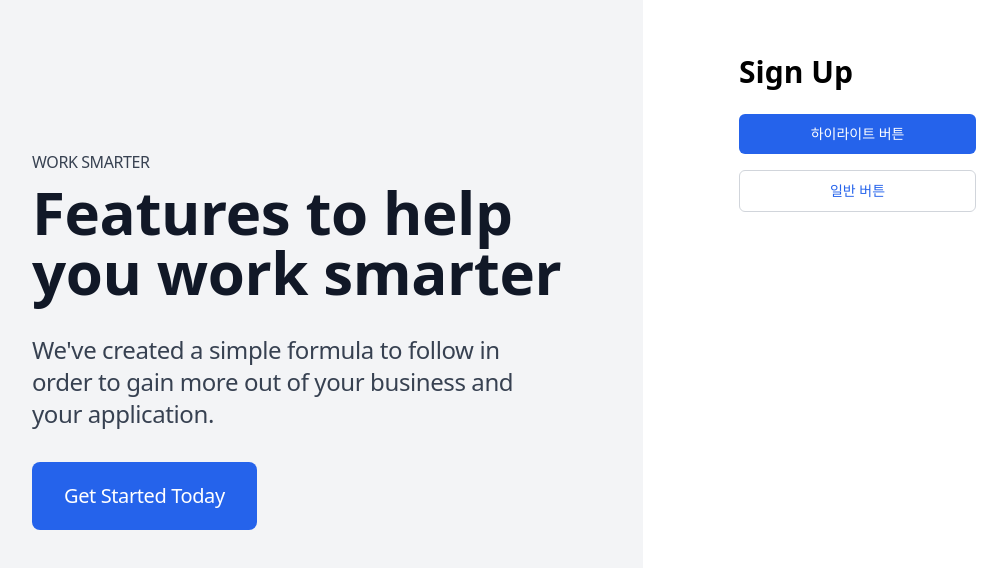
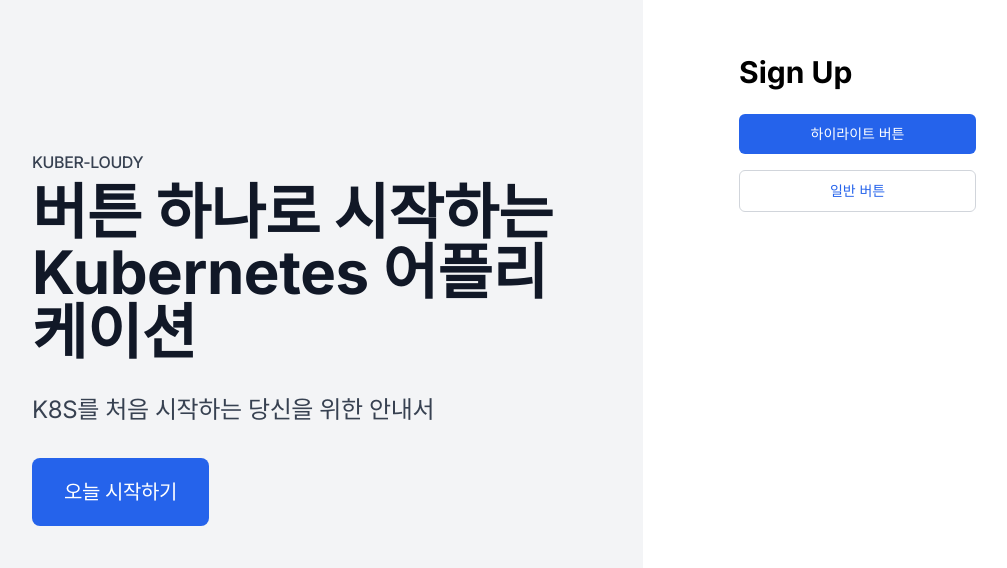
Before and after one commit to KUBER-LOUDY/kuber-loudy-front, a Next.js app: page / in a window 1280 px wide. Shown: the part 122-690 px from the top of the page, without its empty margins (88-1095 px from the left). Built offline with nearby package versions, Linux system fonts and the light colour scheme.

Commit message:
🖋 chore: app router structure 적용

```diff
--- /dev/null
+++ b/app/(dashboard)/layout.tsx
@@ -0,0 +1,35 @@
+export default function DashboardLayout({
+    children, // will be a page or nested layout
+  }: {
+    children: React.ReactNode
+  }) {
+    return (
+        <body className="bg-gray-100 flex">
+
+        <aside className="relative bg-sidebar h-screen w-64 hidden sm:block shadow-xl ">
+            <div className="p-6">
+                <a href="dashboard/blank.tsx" className="text-white text-3xl font-semibold uppercase hover:text-gray-300">admin</a>
+                <button className="w-full bg-white cta-btn font-semibold py-2 mt-5 rounded-br-lg rounded-bl-lg rounded-tr-lg shadow-lg hover:shadow-xl hover:bg-gray-300 flex items-center justify-center">
+                    <i className="fas fa-plus mr-3"></i> new report
+                </button>
+            </div>
+        </aside>
+        <section>
+            {
+
+        /* Include shared UI here e.g. a header or sidebar */
+
+
+            }
+            <nav className="text-white text-base font-semibold pt-3">
+                <a href="dashboard/boardMain.html" className="flex items-center active-nav-link text-white py-4 pl-6 nav-item">
+                    <i className="fas fa-tachometer-alt mr-3"></i>
+                    Dashboard
+                </a>
+            </nav>
+
+            {children}
+        </section>
+        </body>
+    )
+  }
--- a/pages/index.tsx
+++ b/app/page.tsx
@@ -23,15 +23,14 @@ const LandingTitle = () => {
         <div className="relative sm:py-48 py-24 flex flex-col justify-center h-full items-start space-y-8 tracking-tight">
           <div className="relative">
             <p className="mb-2 font-medium text-gray-700 uppercase">
-              Work smarter
+              Kuber-Loudy
             </p>
             <h2 className="text-5xl font-bold text-gray-900 xl:text-6xl">
-              Features to help you work smarter
+              버튼 하나로 시작하는 Kubernetes 어플리케이션
             </h2>
           </div>
           <p className="text-2xl text-gray-700">
-            We've created a simple formula to follow in order to gain more out
-            of your business and your application.
+            K8S를 처음 시작하는 당신을 위한 안내서
           </p>
           <a
             href="#_"
@@ -39,7 +38,7 @@ const LandingTitle = () => {
             data-primary="blue-600"
             data-rounded="rounded-lg"
           >
-            Get Started Today
+            오늘 시작하기
           </a>
         </div>
       </div>
```
Also changed, not shown: app/(dashboard)/dashboard/main/page.tsx (added, +7 -0 lines), app/(dashboard)/dashboard/blank/page.tsx (added), 1 other file (tests, documents, lock files or other folders).
